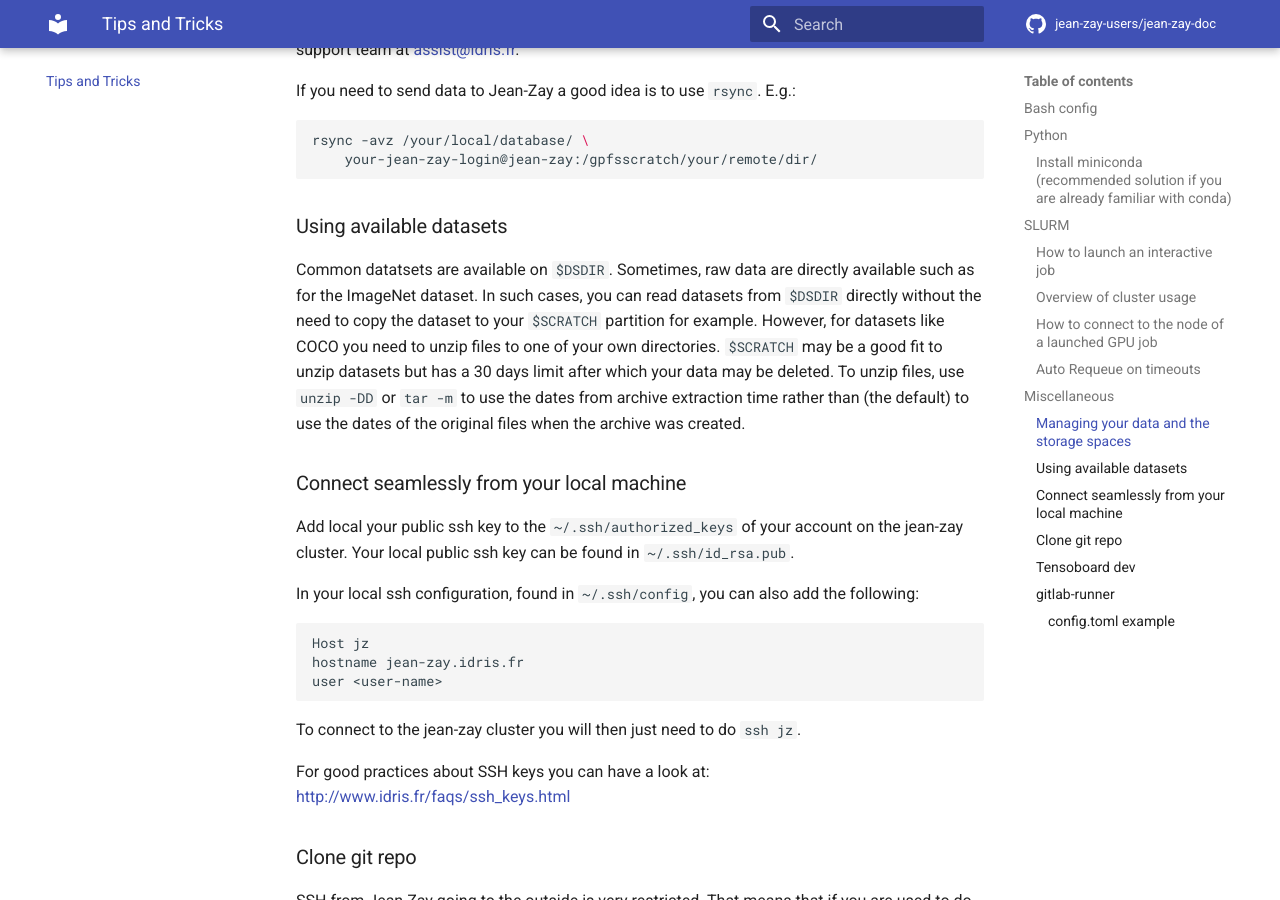
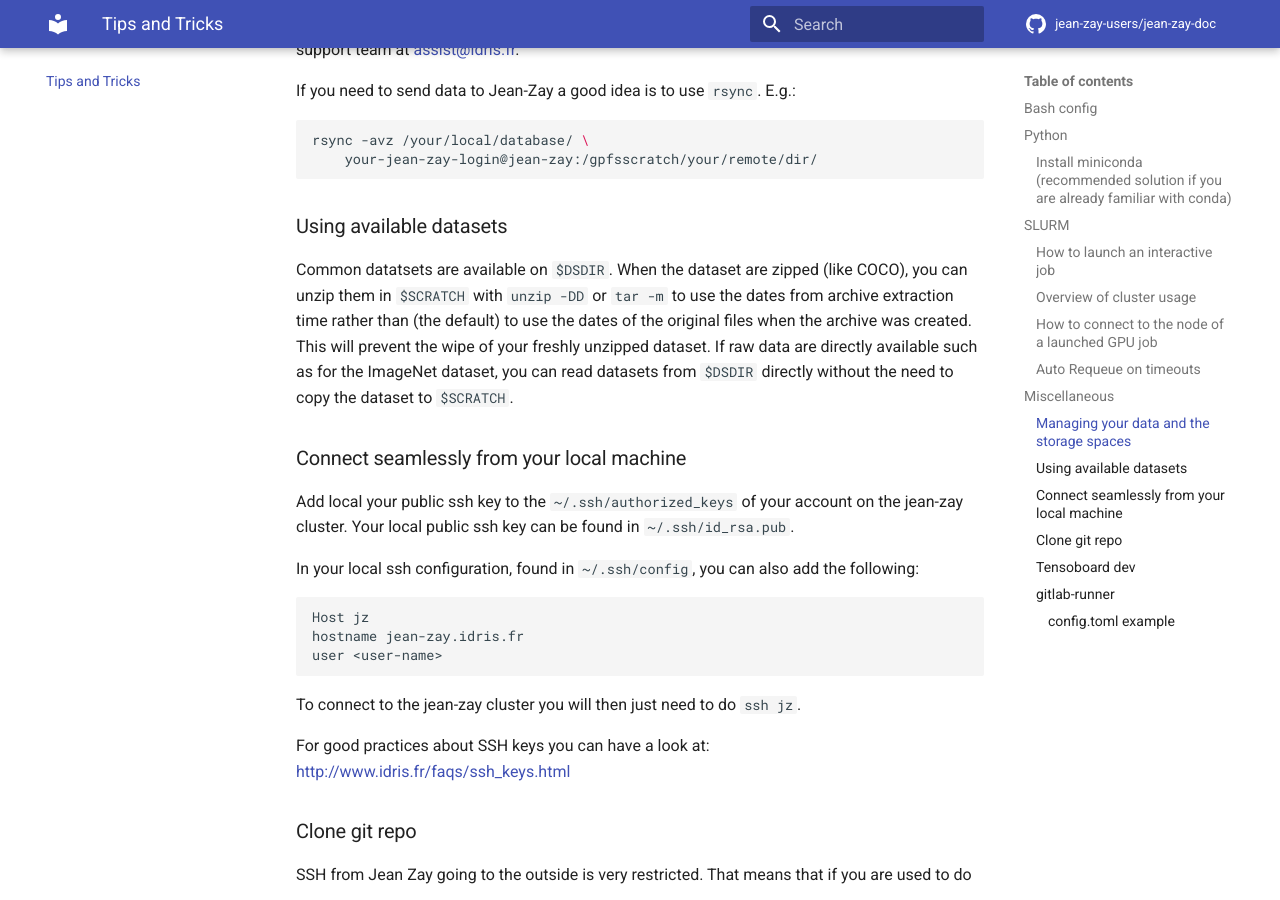
Before and after one commit to jean-zay-users/jean-zay-doc, an MkDocs documentation site: the page built from docs/tips-and-tricks.md, in a window 1280 px wide and 900 px high, scrolled down 4194 px. Built offline with MkDocs 1.6.1 and Material for MkDocs 9.7.7, drawn with Linux system fonts in a browser that asks for light colours; comment, search, counter and statistics services are not loaded.

Commit message:
Update tips-and-tricks.md

```diff
--- a/docs/tips-and-tricks.md
+++ b/docs/tips-and-tricks.md
@@ -210,10 +210,11 @@ rsync -avz /your/local/database/ \
 
 ### Using available datasets
 
-Common datatsets are available on `$DSDIR`. Sometimes, raw data are directly available such as for the ImageNet dataset.
-In such cases, you can read datasets from `$DSDIR` directly without the need to copy the dataset to your `$SCRATCH` partition for example.
-However, for datasets like COCO you need to unzip files to one of your own directories. `$SCRATCH` may be a good fit to unzip datasets
-but has a 30 days limit after which your data may be deleted. To unzip files, use `unzip -DD` or `tar -m` to use the dates from archive extraction time rather than (the default) to use the dates of the original files when the archive was created.
+Common datatsets are available on `$DSDIR`. When the dataset are zipped (like COCO),
+you can unzip them in `$SCRATCH` with `unzip -DD` or `tar -m` to use the dates from archive
+extraction time rather than (the default) to use the dates of the original files when the archive was created.
+This will prevent the wipe of your freshly unzipped dataset.
+If raw data are directly available such as for the ImageNet dataset, you can read datasets from `$DSDIR` directly without the need to copy the dataset to `$SCRATCH`.
 
 ### Connect seamlessly from your local machine
 
```
